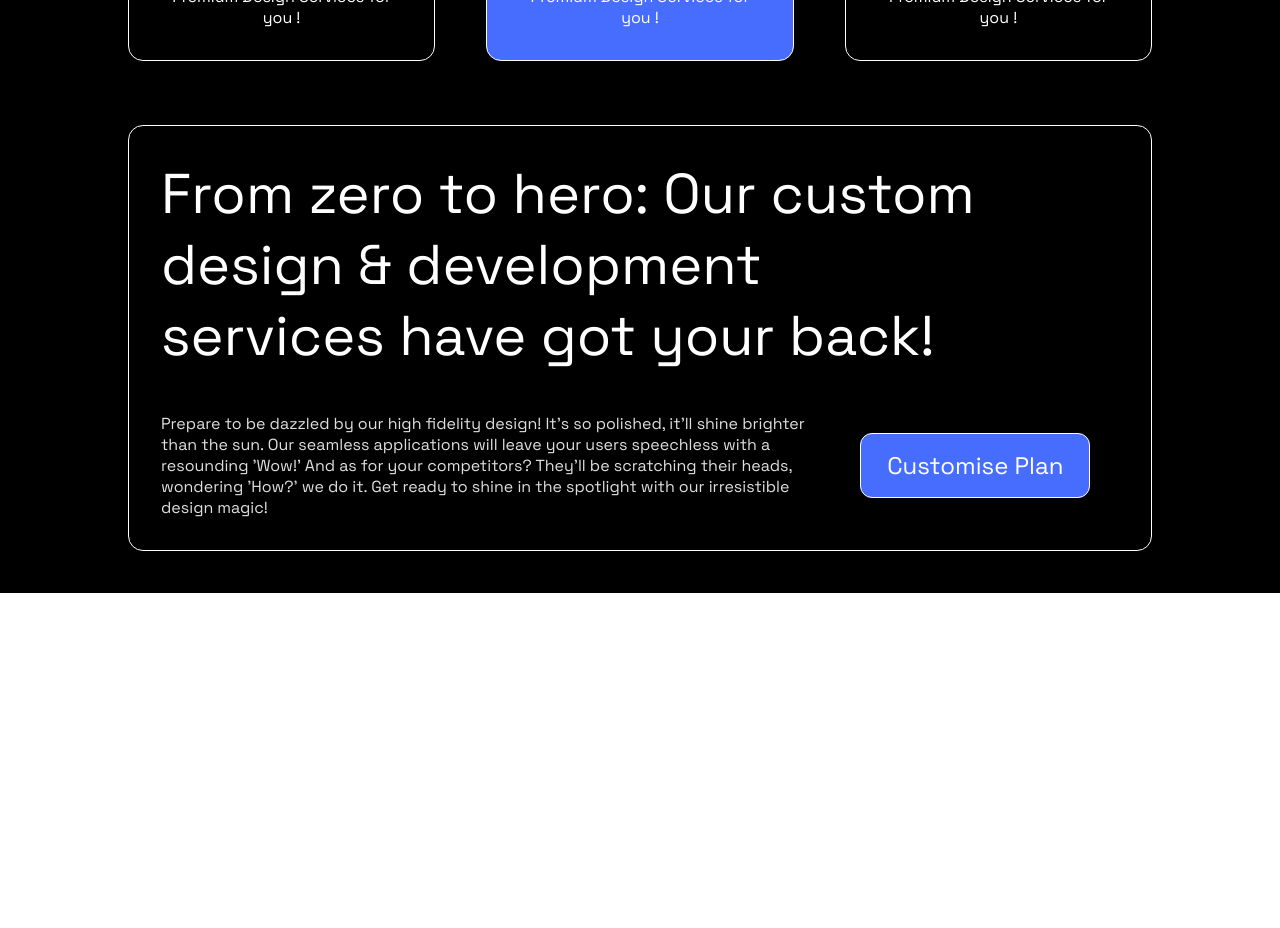
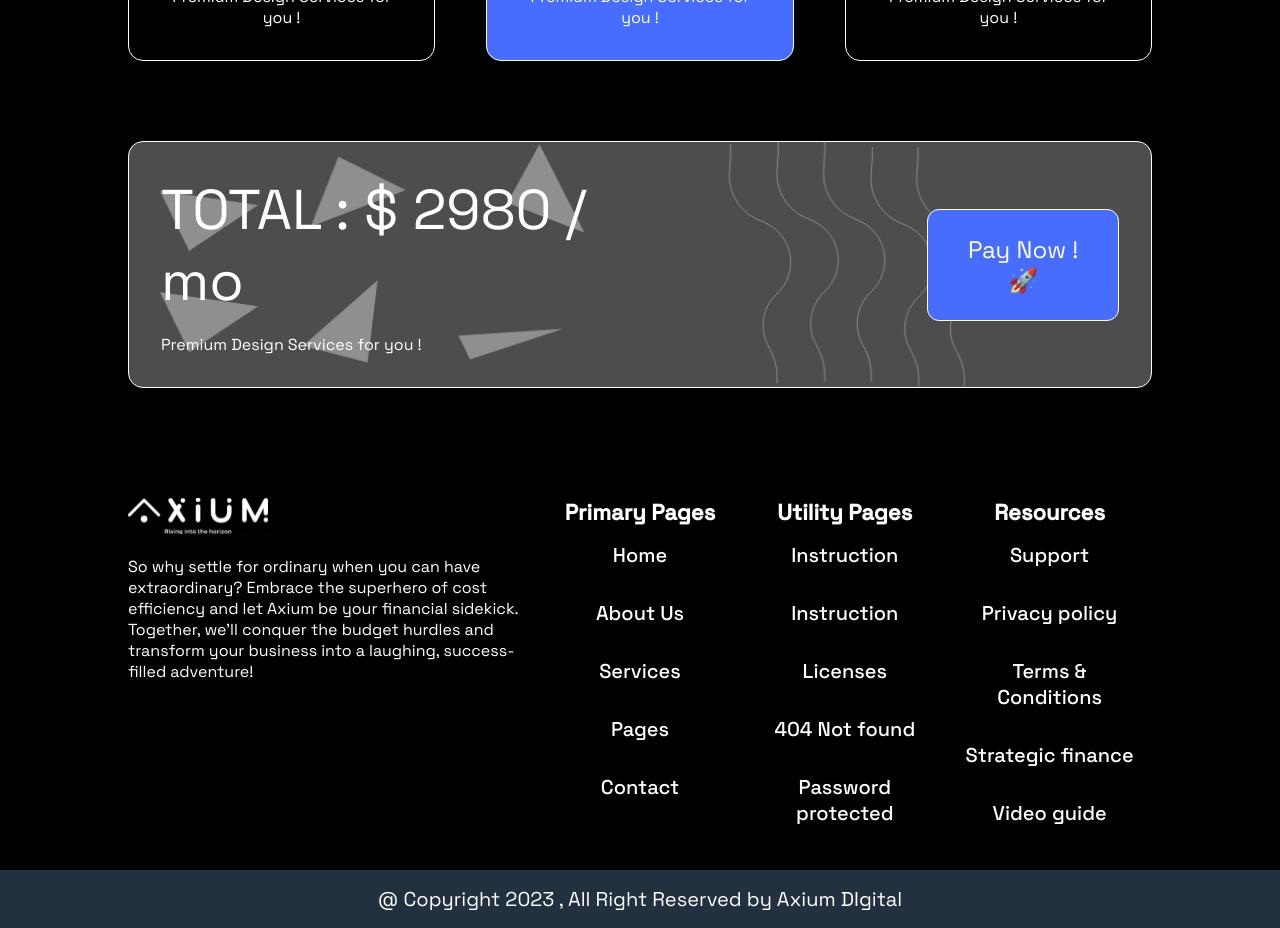
Before and after one commit to aryanknight/axium, a React (Vite) app: page /customizeplan in a window 1280 px wide. Shown: the part 1460-2388 px from the top of the page. Before the commit the page ends 2053 px from the top, so only its background shows below. Built offline with nearby package versions, Linux system fonts and the light colour scheme.

Commit message:
custom plan page done

```diff
--- a/src/Components/CustomizePlan/CustomizePlan.css
+++ b/src/Components/CustomizePlan/CustomizePlan.css
@@ -96,42 +96,39 @@
 
 .custom-plan-new-box{
     width: 100%;
-    margin-top: 64px;
+    margin-top: 5rem;
     padding: 2rem;
     border: 1px solid #FFFFFF;
     border-radius: 15px;
+    background-color: #4D4D4D;
+    display: flex;
+    flex-wrap: wrap;
+    justify-content: space-between;
+    align-items: center;
+    background-image: url('../../assets/boxbg.png');
+    background-repeat: no-repeat;
+    background-size: cover;
 }
 
 .custom-plan-box-head{
     font-size: 56px;
-    width: 85%;
+    width: 50%;
 }
 
 .custom-plan-text-cont{
-    width: 100%;
+    width: 50%;
     display: flex;
     flex-wrap: wrap;
-    margin-top: 42px;
-}
+    justify-content: flex-end;
 
-.custom-plan-box-left{
-    width:70%;
-    color: #DFDFDF;
-}
-
-.custom-plan-box-right{
-    width:30% ;
-    display: flex;
-    align-items: center;
-    justify-content: center;
 }
 
 .custom-plan-box-btn{
     border: 1px solid #FFFFFF;
     border-radius: 12px;
-    width: 80%;
+    width: 40%;
     text-align: center;
-    padding: 1rem;
+    padding: 1.5rem;
     background-color: #476DFF;
     font-size: 24px;
     cursor: pointer;
@@ -143,22 +140,23 @@
         padding: 1rem;
     }
 
-    .custom-plan-card-cost{
-        font-size: 28px;
+    .custom-plan-new-box-cont{
+        padding: 1rem;
     }
 
-    .custom-plan-btn{
-        font-size: 20px;
+    .custom-plan-new-box{
+        margin-top: 0rem;
     }
 
-    .custom-plan-new-box-cont{
-        padding: 1rem;
+    .custom-plan-box-head{
+        font-size: 32px;
     }
 
     .custom-plan-box-btn{
         width: 80%;
         font-size: 20px;
     }
+
 }
 
 @media (max-width: 750px) {
@@ -168,9 +166,23 @@
         font-size: 28px;
     }
 
+    .custom-plan-card-cont{
+        margin-bottom: 0px;
+        padding-bottom: 0px;
+        padding-top: 0px;
+    }
+
     .custom-plan-card{
         width:100%;
         margin-bottom: 32px;
+    }
+
+    .custom-plan-card-ques{
+        font-size: 20px;
+    }
+
+    .custom-plan-card-cost{
+        font-size: 36px;
     }
 
     .custom-plan-new-box{
@@ -183,15 +195,8 @@
     }
 
     .custom-plan-text-cont{
-        margin-top: 28px;
-    }
-
-    .custom-plan-box-left{
-        width: 100%;
-    }
-
-    .custom-plan-box-right{
         width: 100%;
         margin-top: 28px;
+        justify-content: flex-start;
     }
 }
--- a/src/Components/CustomizePlan/CustomizePlan.jsx
+++ b/src/Components/CustomizePlan/CustomizePlan.jsx
@@ -1,6 +1,7 @@
 import React, { useState } from 'react';
 import NavLogo from '../../assets/nav-logo.svg';
 import Boxline from '../../assets/boxline.svg';
+import Boxbg from '../../assets/boxbg.png';
 import './CustomizePlan.css';
 
 export default function CustomizePlan() {
@@ -53,7 +54,7 @@ export default function CustomizePlan() {
                 </div>
                 <div className="custom-plan-card-cont">
                     <div className="custom-plan-card-ques">
-                    What kind of experience ar you looking for ?
+                        What kind of experience ar you looking for ?
                     </div>
                     <div className={`custom-plan-card ${activeBox[0].activeBox==0?'custom-plan-card-active':''}`} onClick={e=>handleBox(0,0)}>
                         <img src={Boxline} alt="" className="boxline" />
@@ -63,11 +64,7 @@ export default function CustomizePlan() {
                         </div>
                         <div className="custom-plan-card-desc">
                             Premium Design Services for you !<br/>
-                            {/* <div style={{marginTop:'10px',}}><u style={{cursor:'pointer'}}> Book a call</u></div> */}
                         </div>
-                        {/* <div className="custom-plan-btn">
-                            Customise Plan
-                        </div> */}
                     </div>
 
                     <div className={`custom-plan-card ${activeBox[0].activeBox==1?'custom-plan-card-active':''}`} onClick={e=>handleBox(0,1)}>
@@ -78,11 +75,7 @@ export default function CustomizePlan() {
                         </div>
                         <div className="custom-plan-card-desc">
                             Premium Design Services for you !<br/>
-                            {/* <div style={{marginTop:'10px',}}><u style={{cursor:'pointer'}}> Book a call</u></div> */}
                         </div>
-                        {/* <div className="custom-plan-btn">
-                            Customise Plan
-                        </div> */}
                     </div>
 
                     <div className={`custom-plan-card ${activeBox[0].activeBox==2?'custom-plan-card-active':''}`} onClick={e=>handleBox(0,2)}>
@@ -93,11 +86,7 @@ export default function CustomizePlan() {
                         </div>
                         <div className="custom-plan-card-desc">
                             Premium Design Services for you !<br/>
-                            {/* <div style={{marginTop:'10px',}}><u style={{cursor:'pointer'}}> Book a call</u></div> */}
                         </div>
-                        {/* <div className="custom-plan-btn">
-                            Customise Plan
-                        </div> */}
                     </div>
 
                 </div>
@@ -115,11 +104,7 @@ export default function CustomizePlan() {
                         </div>
                         <div className="custom-plan-card-desc">
                             Premium Design Services for you !<br/>
-                            {/* <div style={{marginTop:'10px',}}><u style={{cursor:'pointer'}}> Book a call</u></div> */}
                         </div>
-                        {/* <div className="custom-plan-btn">
-                            Customise Plan
-                        </div> */}
                     </div>
 
                     <div className={`custom-plan-card ${activeBox[1].activeBox==1?'custom-plan-card-active':''}`} onClick={e=>handleBox(1,1)}>
@@ -130,11 +115,7 @@ export default function CustomizePlan() {
                         </div>
                         <div className="custom-plan-card-desc">
                             Premium Design Services for you !<br/>
-                            {/* <div style={{marginTop:'10px',}}><u style={{cursor:'pointer'}}> Book a call</u></div> */}
                         </div>
-                        {/* <div className="custom-plan-btn">
-                            Customise Plan
-                        </div> */}
                     </div>
 
                     <div className={`custom-plan-card ${activeBox[1].activeBox==2?'custom-plan-card-active':''}`} onClick={e=>handleBox(1,2)}>
@@ -145,11 +126,7 @@ export default function CustomizePlan() {
                         </div>
                         <div className="custom-plan-card-desc">
                             Premium Design Services for you !<br/>
-                            {/* <div style={{marginTop:'10px',}}><u style={{cursor:'pointer'}}> Book a call</u></div> */}
                         </div>
-                        {/* <div className="custom-plan-btn">
-                            Customise Plan
-                        </div> */}
                     </div>
 
                 </div>
@@ -167,11 +144,7 @@ export default function CustomizePlan() {
                         </div>
                         <div className="custom-plan-card-desc">
                             Premium Design Services for you !<br/>
-                            {/* <div style={{marginTop:'10px',}}><u style={{cursor:'pointer'}}> Book a call</u></div> */}
                         </div>
-                        {/* <div className="custom-plan-btn">
-                            Customise Plan
-                        </div> */}
                     </div>
 
                     <div className={`custom-plan-card ${activeBox[2].activeBox==1?'custom-plan-card-active':''}`} onClick={e=>handleBox(2,1)}>
@@ -182,11 +155,7 @@ export default function CustomizePlan() {
                         </div>
                         <div className="custom-plan-card-desc">
                             Premium Design Services for you !<br/>
-                            {/* <div style={{marginTop:'10px',}}><u style={{cursor:'pointer'}}> Book a call</u></div> */}
                         </div>
-                        {/* <div className="custom-plan-btn">
-                            Customise Plan
-                        </div> */}
                     </div>
 
                     <div className={`custom-plan-card ${activeBox[2].activeBox==2?'custom-plan-card-active':''}`} onClick={e=>handleBox(2,2)}>
@@ -197,11 +166,7 @@ export default function CustomizePlan() {
                         </div>
                         <div className="custom-plan-card-desc">
                             Premium Design Services for you !<br/>
-                            {/* <div style={{marginTop:'10px',}}><u style={{cursor:'pointer'}}> Book a call</u></div> */}
                         </div>
-                        {/* <div className="custom-plan-btn">
-                            Customise Plan
-                        </div> */}
                     </div>
 
                 </div>
@@ -210,17 +175,18 @@ export default function CustomizePlan() {
 
                     <div className="custom-plan-new-box">
                         <div className="custom-plan-box-head">
-                            From zero to hero: Our custom design & development services have got your back!
+                            TOTAL : $ 2980 / mo
+                            <div style={{fontSize:'16px',marginTop:'18px'}}>
+                                Premium Design Services for you !
+                            </div>
                         </div>
+
                         <div className="custom-plan-text-cont">
-                            <div className="custom-plan-box-left">
-                            Prepare to be dazzled by our high fidelity design! It's so polished, it'll shine brighter than the sun. Our seamless applications will leave your users speechless with a resounding 'Wow!' And as for your competitors? They'll be scratching their heads, wondering 'How?' we do it. Get ready to shine in the spotlight with our irresistible design magic!
+
+                            <div className="custom-plan-box-btn">
+                                Pay Now ! 🚀
                             </div>
-                            <div className="custom-plan-box-right">
-                                <div className="custom-plan-box-btn">
-                                    Customise Plan
-                                </div>
-                            </div>
+
                         </div>
                     </div>
                 </div>
--- a/src/Components/Footer/Footer.css
+++ b/src/Components/Footer/Footer.css
@@ -9,6 +9,11 @@
     flex-wrap:wrap;
     color: rgb(0, 0, 0);
     padding-top: 68px;
+}
+
+.footer-black{
+    background-color: rgb(0, 0, 0);
+    color: rgb(255, 255, 255);
 }
 
 .footer{
@@ -59,6 +64,11 @@
     text-decoration: none;
 }
 
+.footer-link-white{
+    color: rgb(255, 255, 255);
+    text-decoration: none;
+}
+
 @media (max-width: 900px) {
     .footer-cont-1{
         padding: 0rem 1rem;
--- a/src/Components/Footer/Footer.jsx
+++ b/src/Components/Footer/Footer.jsx
@@ -1,16 +1,17 @@
 import React from 'react';
 import Logo from '../../assets/brandmark.svg';
+import WhiteLogo from '../../assets/brandmark-white.svg';
 import './Footer.css';
 
-export default function Footer() {
+export default function Footer({color}) {
   return (
     <div className="App">
       <div className="container-large">
-        <div className="footer-cont">
+        <div className={`footer-cont ${color=='black'?'footer-black':''}`}>
             <div className="container-medium footer">
                 <div className="footer-cont-1">
                     <div className="footer-up">
-                        <img src={Logo} alt="" className="footer-logo" />
+                        <img src={color=='black'?WhiteLogo:Logo} alt="" className="footer-logo" />
                         <div className="footer-text-cont">
                         So why settle for ordinary when you can have extraordinary? Embrace the superhero of cost efficiency and let Axium be your financial sidekick. Together, we'll conquer the budget hurdles and transform your business into a laughing, success-filled adventure!
                         </div>
@@ -24,19 +25,19 @@ export default function Footer() {
                         Primary Pages
                     </div>
                     <div className="footer-item">
-                    <a href='#' className='footer-link'>Home</a>
+                    <a href='#' className={` ${color=='black'?'footer-link-white':'footer-link'}`}>Home</a>
                     </div>
                     <div className="footer-item">
-                    <a href='#' className='footer-link'>About Us</a>
+                    <a href='#' className={` ${color=='black'?'footer-link-white':'footer-link'}`}>About Us</a>
                     </div>
                     <div className="footer-item">
-                    <a href='#' className='footer-link'>Services</a>
+                    <a href='#' className={` ${color=='black'?'footer-link-white':'footer-link'}`}>Services</a>
                     </div>
                     <div className="footer-item">
-                    <a href='#' className='footer-link'>Pages</a>
+                    <a href='#' className={` ${color=='black'?'footer-link-white':'footer-link'}`}>Pages</a>
                     </div>
                     <div className="footer-item">
-                    <a href='#' className='footer-link'>Contact</a>
+                    <a href='#' className={` ${color=='black'?'footer-link-white':'footer-link'}`}>Contact</a>
                     </div>
                 </div>
                 <div className="footer-cont-2">
@@ -44,19 +45,19 @@ export default function Footer() {
                     Utility Pages
                     </div>
                     <div className="footer-item">
-                    <a href='#' className='footer-link'>Instruction</a>
+                    <a href='#' className={` ${color=='black'?'footer-link-white':'footer-link'}`}>Instruction</a>
                     </div>
                     <div className="footer-item">
-                    <a href='#' className='footer-link'>Instruction</a>
+                    <a href='#' className={` ${color=='black'?'footer-link-white':'footer-link'}`}>Instruction</a>
                     </div>
                     <div className="footer-item">
-                    <a href='#' className='footer-link'>Licenses</a>
+                    <a href='#' className={` ${color=='black'?'footer-link-white':'footer-link'}`}>Licenses</a>
                     </div>
                     <div className="footer-item">
-                    <a href='#' className='footer-link'>404 Not found</a>
+                    <a href='#' className={` ${color=='black'?'footer-link-white':'footer-link'}`}>404 Not found</a>
                     </div>
                     <div className="footer-item">
-                    <a href='#' className='footer-link'>Password protected</a>
+                    <a href='#' className={` ${color=='black'?'footer-link-white':'footer-link'}`}>Password protected</a>
                     </div>
                 </div>
                 <div className="footer-cont-2">
@@ -64,23 +65,23 @@ export default function Footer() {
                     Resources
                     </div>
                     <div className="footer-item">
-                    <a href='#' className='footer-link'>Support</a>
+                    <a href='#' className={` ${color=='black'?'footer-link-white':'footer-link'}`}>Support</a>
                     </div>
                     <div className="footer-item">
-                    <a href='#' className='footer-link'>Privacy policy</a>
+                    <a href='#' className={` ${color=='black'?'footer-link-white':'footer-link'}`}>Privacy policy</a>
                     </div>
                     <div className="footer-item">
-                    <a href='#' className='footer-link'>Terms & Conditions</a>
+                    <a href='#' className={` ${color=='black'?'footer-link-white':'footer-link'}`}>Terms & Conditions</a>
                     </div>
                     <div className="footer-item">
-                    <a href='#' className='footer-link'>Strategic finance</a>
+                    <a href='#' className={` ${color=='black'?'footer-link-white':'footer-link'}`}>Strategic finance</a>
                     </div>
                     <div className="footer-item">
-                    <a href='#' className='footer-link'>Video guide</a>
+                    <a href='#' className={` ${color=='black'?'footer-link-white':'footer-link'}`}>Video guide</a>
                     </div>
                 </div>
             </div>
-            <div className="footer-last">
+            <div className="footer-last" style={{backgroundColor:`${color=='black'?'#223140':''}`}}>
                 @ Copyright 2023 , All Right Reserved by Axium DIgital
             </div>
         </div>
--- a/src/Pages/CustomizePlans.jsx
+++ b/src/Pages/CustomizePlans.jsx
@@ -1,11 +1,13 @@
 import React, { useState } from "react";
 import './Common.css';
 import CustomizePlan from "../Components/CustomizePlan/CustomizePlan";
+import Footer from "../Components/Footer/Footer";
 export default function CustomizePlans() {
 
   return (
   <>
     <CustomizePlan/>
+    <Footer color={'black'}/>
   </>
   );
 }
```
Also changed, not shown: src/assets/boxbg.png (added), src/assets/brandmark-white.svg (added).
